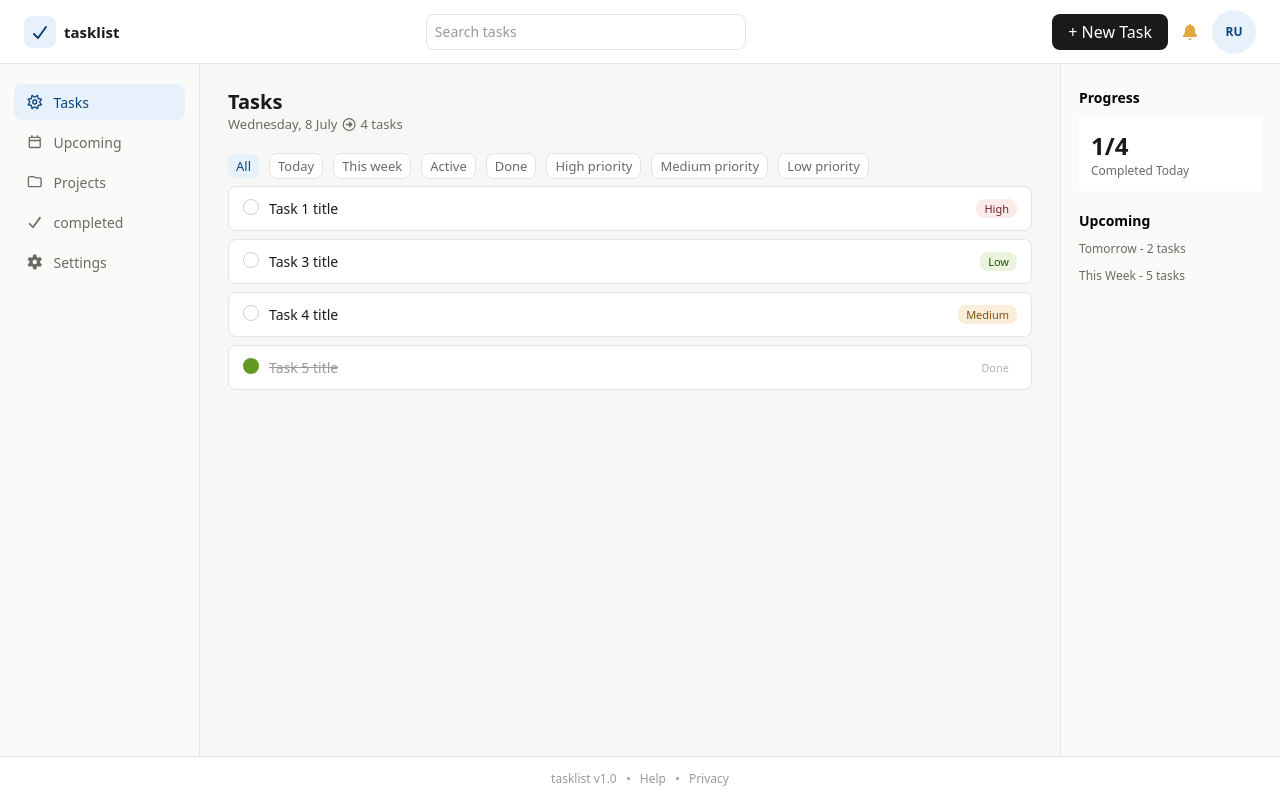
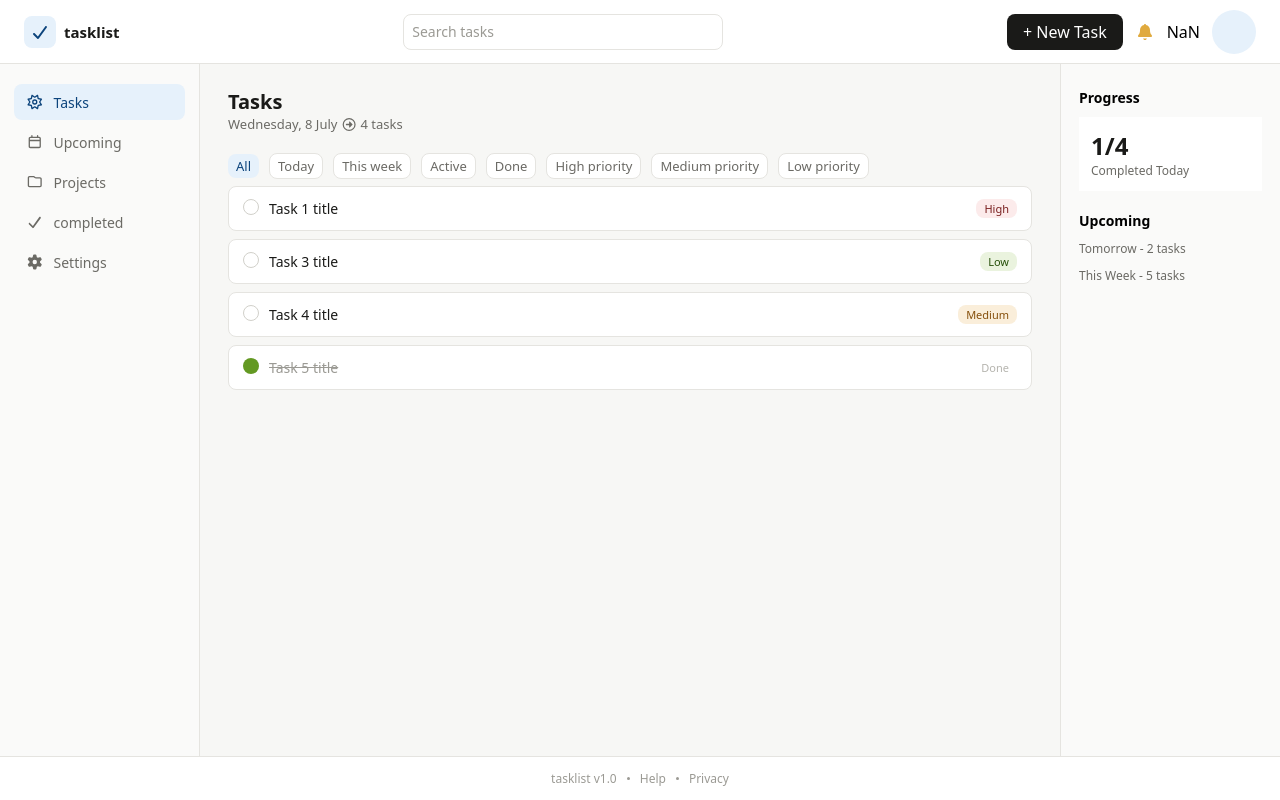
Before and after one commit to AlainRegisDev88/to-do-app, a React (Vite) app in the folder to-do-app/: page / in a window 1280 px wide. Built offline with nearby package versions, Linux system fonts and the light colour scheme; no server answers.

Commit message:
fix: add user name and avatar in header

```diff
--- a/to-do-app/src/components/Header.jsx
+++ b/to-do-app/src/components/Header.jsx
@@ -3,7 +3,7 @@ import './Header.css'
 import { FontAwesomeIcon } from "@fortawesome/react-fontawesome";
 import { faCheck } from "@fortawesome/free-solid-svg-icons";
 import { faBell } from "@fortawesome/free-solid-svg-icons";
-const Header = () => {
+const Header = ({user}) => {
     return (
         <section className="header">
             <Link to="/" className="logo-section">
@@ -23,7 +23,8 @@ const Header = () => {
             <div className="right-nav-bar">
                 <Link className="add-task-button" to='/new-task'>+ New Task</Link>
                 <Link to='/notifications'><FontAwesomeIcon className="bell-icon" icon={faBell} /></Link>
-                <div className="avatar">RU</div>
+                <div className="user-name">{user?.name?.charAt(0).toUpperCase() + user?.name?.slice(1)}</div>
+                <div className="avatar">{user?.name?.charAt(0).toUpperCase()}</div>
             </div>
         </section>
     );
```
Also changed, not shown: 1 other file (tests, documents, lock files or other folders).
